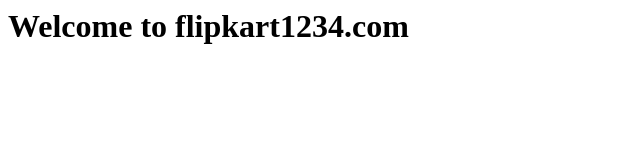
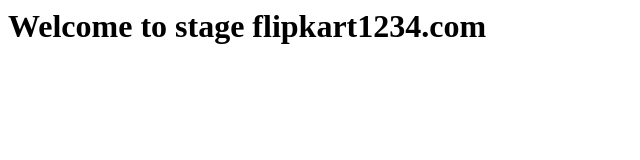
Before and after one commit to AnilKumar107/gitpull2023oct, a plain HTML site: page index.html in a window 1280 px wide. Shown: the whole page, without its empty margins (0-640 px from the left). Drawn offline with Linux system fonts and the light colour scheme.

Commit message:
added file

```diff
--- a/index.html
+++ b/index.html
@@ -1 +1 @@
-<h1>Welcome to flipkart1234.com</h1>
+<h1>Welcome to stage flipkart1234.com</h1>
```
